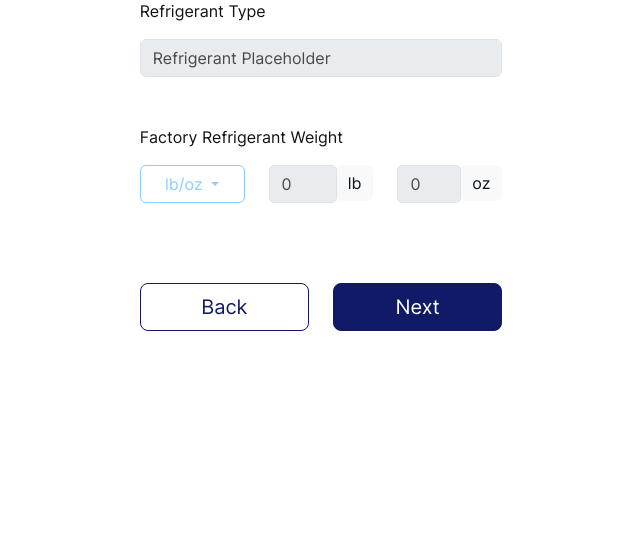
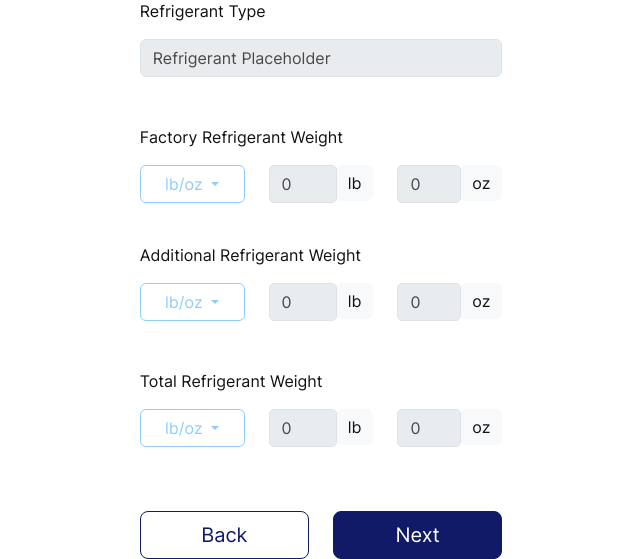
Before and after one commit to Christopher-DSA/Week2TempRefit, a Flask app: template templates/equipment/repair_ODS_Sheet.html in a window 1280 px wide. Shown: the part 702-1261 px from the top of the page, without its empty margins (319-959 px from the left). Before the commit the page ends 1033 px from the top, so only its background shows below. Run offline with Flask 3, Linux system fonts and the light colour scheme; the template is opened without the code that fills it, so the values that code supplies are empty.

Commit message:
creating the remainder of the weight text boxes

```diff
--- a/templates/equipment/repair_ODS_Sheet.html
+++ b/templates/equipment/repair_ODS_Sheet.html
@@ -135,7 +135,7 @@
                                                 <div class="mb-5"><input class="form-control" type="text" disabled
                                                         placeholder="Refrigerant Placeholder"></div>
                                                 <p>Factory Refrigerant Weight</p>
-                                                <div class="row">
+                                                <div class="row mb-4">
                                                     <div class="col dropdown">
                                                         <button class="btn w-100 btn-outline-secondary dropdown-toggle"
                                                             type="button" id="dropdownMenuButton" data-toggle="dropdown"
@@ -154,6 +154,66 @@
                                                         </div>
                                                     </div>
                                                     <div class="col mb-3">
+                                                        <div class="input-group">
+                                                            <input type="text" class="form-control"
+                                                                style="border-radius: 5px;" placeholder="0" disabled>
+                                                            <div class="input-group-append">
+                                                                <span class="input-group-text text-center"
+                                                                    style="text-align:center; border: none;">oz</span>
+                                                            </div>
+                                                        </div>
+                                                    </div>
+                                                </div>
+                                                <p>Additional Refrigerant Weight</p>
+                                                <div class="row mb-4">
+                                                    <div class="col dropdown">
+                                                        <button class="btn w-100 btn-outline-secondary dropdown-toggle"
+                                                            type="button" id="dropdownMenuButton" data-toggle="dropdown"
+                                                            aria-haspopup="true" aria-expanded="false" disabled>
+                                                            lb/oz
+                                                        </button>
+                                                    </div>
+                                                    <div class="col mb-4">
+                                                        <div class="input-group">
+                                                            <input type="text" class="form-control"
+                                                                style="border-radius: 5px;" placeholder="0" disabled>
+                                                            <div class="input-group-append">
+                                                                <span class="input-group-text text-center"
+                                                                    style="text-align:center; border: none;">lb</span>
+                                                            </div>
+                                                        </div>
+                                                    </div>
+                                                    <div class="col">
+                                                        <div class="input-group">
+                                                            <input type="text" class="form-control"
+                                                                style="border-radius: 5px;" placeholder="0" disabled>
+                                                            <div class="input-group-append">
+                                                                <span class="input-group-text text-center"
+                                                                    style="text-align:center; border: none;">oz</span>
+                                                            </div>
+                                                        </div>
+                                                    </div>
+                                                </div>
+                                                <p>Total Refrigerant Weight</p>
+                                                <div class="row">
+                                                    <div class="col dropdown">
+                                                        <button class="btn w-100 btn-outline-secondary dropdown-toggle"
+                                                            type="button" id="dropdownMenuButton" data-toggle="dropdown"
+                                                            aria-haspopup="true" aria-expanded="false" disabled>
+                                                            lb/oz
+                                                        </button>
+                                                    </div>
+                                                    <div class="col">
+                                                        <div class="input-group">
+                                                            <input type="text" class="form-control"
+                                                                style="border-radius: 5px;" placeholder="0" disabled>
+                                                            <div class="input-group-append">
+                                                                <span class="input-group-text text-center"
+                                                                    style="text-align:center; border: none;">lb</span>
+                                                            </div>
+                                                        </div>
+                                                    </div>
+                                                    <div class="col">
                                                         <div class="input-group">
                                                             <input type="text" class="form-control"
                                                                 style="border-radius: 5px;" placeholder="0" disabled>
```
